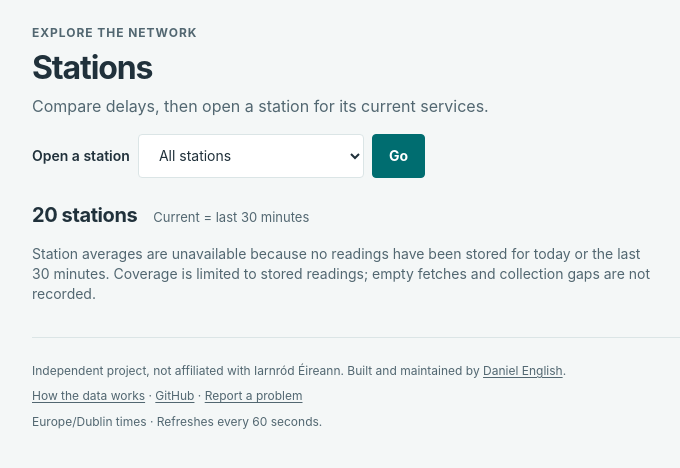
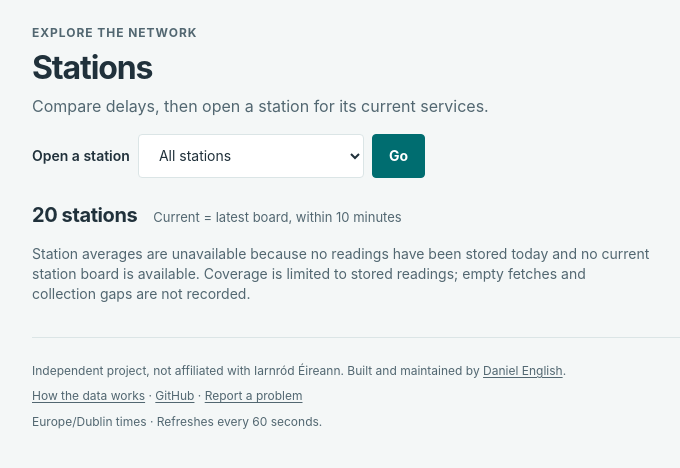
Before and after one commit to DanSom0/irish-rail-tracker, a Flask app: page /stations in a window 1280 px wide. Shown: the part 90-558 px from the top of the page, without its empty margins (58-738 px from the left). Run offline with Flask 3, Linux system fonts and the light colour scheme; data that the repository does not hold is empty.

Commit message:
fix: exclude stale trains from current service views (#28)

```diff
--- a/app/routes.py
+++ b/app/routes.py
@@ -27,6 +27,7 @@ from app.stations import (
 
 dashboard = Blueprint("dashboard", __name__)
 DUBLIN = ZoneInfo("Europe/Dublin")
+CURRENT_WINDOW = timedelta(minutes=10)
 
 
 @dashboard.app_template_filter("station_name")
@@ -61,6 +62,8 @@ def minutes_ago(value):
 
 @dashboard.app_template_filter("age_text")
 def age_text(minutes):
+    if minutes == 0:
+        return "just now"
     for unit, duration in (("day", 1440), ("hour", 60)):
         if minutes >= duration:
             count = minutes // duration
@@ -149,6 +152,13 @@ def _observations():
                Observation.fetched_at.desc(), Observation.id.desc()).subquery().c
 
 
+def _station_fetches(observations):
+    return db.select(
+        observations.station,
+        func.max(observations.fetched_at).label("last_fetch"),
+    ).group_by(observations.station).subquery()
+
+
 def _context(station="", *, strict=False):
     """One grouped query supplies station coverage and current network figures."""
     station = canonical_station(station)
@@ -156,7 +166,12 @@ def _context(station="", *, strict=False):
     now = datetime.now(UTC)
     local_now = now.astimezone(DUBLIN)
     cutoff = now - timedelta(minutes=30)
+    current_cutoff = now - CURRENT_WINDOW
     recent = observations.fetched_at.between(cutoff, now)
+    station_fetches = _station_fetches(observations)
+    current = (observations.fetched_at == station_fetches.c.last_fetch) & (
+        observations.fetched_at >= current_cutoff
+    )
     yesterday = local_now.date() - timedelta(days=1)
     today = observations.train_date == local_now.date().isoformat()
     rows = db.session.execute(db.select(
@@ -164,9 +179,11 @@ def _context(station="", *, strict=False):
         func.count().filter(observations.train_date == yesterday.isoformat()).label("yesterday_readings"),
         func.max(observations.fetched_at).label("last_fetch"),
         func.count().filter(recent).label("readings"),
-        func.avg(observations.delay_minutes).filter(recent).label("average_delay"),
+        func.count().filter(current).label("current_readings"),
+        func.avg(observations.delay_minutes).filter(current).label("average_delay"),
         func.avg(observations.delay_minutes).filter(today).label("today_average"),
-    ).group_by(observations.station).order_by(observations.station)).all()
+    ).join(station_fetches, observations.station == station_fetches.c.station)
+        .group_by(observations.station).order_by(observations.station)).all()
     observed = {row.station: row for row in rows}
     monitored_stations = station_codes(current_app.config["STATION_CODES"])
     configured = set(monitored_stations)
@@ -184,14 +201,15 @@ def _context(station="", *, strict=False):
             "station": code, "monitored": code in configured, "last_fetch": last_fetch,
             "stale": code in configured and service_hours and (last_fetch is None or last_fetch < cutoff),
             "readings": row.readings if row else 0,
+            "current_readings": row.current_readings if row else 0,
             "average_delay": row.average_delay if row else None,
             "today_average": row.today_average if row else None,
         })
     selected = [row for row in rows if row.station == station] if station else [
         row for row in rows if row.station in configured
     ]
-    readings = sum(row.readings for row in selected)
-    active = [row for row in selected if row.readings]
+    readings = sum(row.current_readings for row in selected)
+    active = [row for row in selected if row.current_readings]
     highest_delay = max(active, key=lambda row: row.average_delay, default=None)
     last_updated = max((row.last_fetch for row in selected), default=None)
     coverage = {
@@ -211,9 +229,10 @@ def _context(station="", *, strict=False):
         "stations": stations, "station": station, "station_status": station_status,
         "monitored_stations": monitored_stations,
         "reporting_shortcuts": [code for code in ("CNLLY", "PERSE", "TARA", "HSTON", "GCDK")
-                                if code in configured and code in observed and observed[code].readings],
+                                if code in configured and code in observed
+                                and observed[code].current_readings],
         "any_stored_readings": bool(rows),
-        "has_station_metrics": any(row["readings"] or row["today_average"] is not None
+        "has_station_metrics": any(row["current_readings"] or row["today_average"] is not None
                                    for row in station_status),
         "highest_delay": highest_delay, "last_updated": last_updated,
         "age_minutes": max(0, int((now - last_updated).total_seconds() // 60))
@@ -224,7 +243,8 @@ def _context(station="", *, strict=False):
             "total": int(station in configured) if station else len(configured),
         },
         "service_hours": service_hours, "today": local_now.strftime("%d %b %Y"),
-        "today_date": local_now.date().isoformat(), "cutoff": cutoff, "now": now,
+        "today_date": local_now.date().isoformat(), "current_cutoff": current_cutoff,
+        "now": now,
     }
     current = _train_summary(context, recent=True)
     context["network"].update(
@@ -239,7 +259,12 @@ def _latest_readings(context, *, recent=False):
     observations = _observations()
     query = db.select(*observations)
     if recent:
-        query = query.where(observations.fetched_at >= context["cutoff"])
+        station_fetches = _station_fetches(observations)
+        query = query.join(station_fetches, observations.station == station_fetches.c.station)
+        query = query.where(
+            observations.fetched_at == station_fetches.c.last_fetch,
+            observations.fetched_at >= context["current_cutoff"],
+        )
     else:
         query = query.where(observations.train_date == context.get("report_date", context["today_date"]))
     if context["station"]:
--- a/app/templates/about_data.html
+++ b/app/templates/about_data.html
@@ -8,7 +8,7 @@
   <p>The API's Late field reports delay in minutes. “On time” in the headline means early or no more than 1 minute late. Scheduled times are timetable times, using the arrival time for terminating trains.</p>
   <h2>A last reading, not a confirmed arrival</h2>
   <p>Each new poll replaces the stored reading for that train at that station on that date. The retained value is the last reading before a train leaves the board, not a confirmed arrival delay. A reading can change while the train remains on the board.</p>
-  <p>Network summaries count each train once using its latest reading at a monitored station. Details show the train code and available earlier readings at other stations; they are not a complete poll history or a live train location.</p>
+  <p>Current boards and network figures use only trains in each station’s latest stored poll when it is no more than 10 minutes old. Today’s performance keeps each train’s latest reading for the day, even after it leaves the board. Details show the train code and available earlier readings at other stations; they are not a complete poll history or a live train location.</p>
   <h2>Coverage and gaps</h2>
   <p>A monitored station is up to date when it has any reading in the last 30 minutes. Limited coverage means fewer than all monitored stations have recent readings. Stations with stored data outside the configured list are labelled “Not currently monitored”.</p>
   <p>We do not store empty successful fetches or fetch failures. A gap could reflect no trains on the board, a connection problem, or missing API data; we cannot distinguish these from the stored readings. A network figure describes tracked trains, not the whole railway.</p>
--- a/app/templates/components.html
+++ b/app/templates/components.html
@@ -1,5 +1,5 @@
 {% macro freshness(last_updated, age_minutes) %}
-{% if last_updated %}<p class="freshness"><time datetime="{{ last_updated.isoformat() }}" title="{{ last_updated|dublin_time }}">Updated {{ age_minutes|age_text }} ago · Dublin time</time></p>{% endif %}
+{% if last_updated %}<p class="freshness"><time datetime="{{ last_updated.isoformat() }}" title="{{ last_updated|dublin_time }}">Updated {{ age_minutes|age_text }}{% if age_minutes %} ago{% endif %} · Dublin time</time></p>{% endif %}
 {% endmacro %}
 
 {% macro delay_badge(delay) %}
--- a/app/templates/dashboard.html
+++ b/app/templates/dashboard.html
@@ -8,7 +8,7 @@
   {% if remembered_station %}<a class="forget-station" href="{{ url_for('dashboard.forget_station') }}">Forget my station</a>{% endif %}</p>{% endif %}
 </section>
 <section class="network-card" aria-labelledby="network-heading">
-  <div class="section-heading"><h2 id="network-heading">Last 30 minutes{% if station %} · {{ station|station_name }}{% endif %}</h2></div>
+  <div class="section-heading"><h2 id="network-heading">Current services{% if station %} · {{ station|station_name }}{% endif %}</h2></div>
   {% if network.trains %}
   <dl class="network-metrics">
     <div><dt>On time</dt><dd><strong>{{ '%.0f%%'|format(network.on_time) }}</strong> <span class="sample">Based on {{ network.trains }} train{{ '' if network.trains == 1 else 's' }} · {% if network.total %}Across {{ network.total }} monitored station{{ '' if network.total == 1 else 's' }}{% else %}Not currently monitored{% endif %}</span></dd></div>
--- a/app/templates/station.html
+++ b/app/templates/station.html
@@ -13,7 +13,7 @@
 
   {{ services(pagination['items'], reading_details, station) }}
   {{ pagination_links(pagination, 'dashboard.station_detail', code=station, view=view) }}
-  <details class="note board-note"><summary>About these readings</summary><p>Readings from the last 30 minutes. Scheduled times in Europe/Dublin. {% if view == 'next' %}Upcoming by scheduled time plus reported delay. {% endif %}Starts and terminations are inferred from matching origin and destination names; other readings are calling services.</p></details>
+  <details class="note board-note"><summary>About these readings</summary><p>Latest stored station board, when fetched within the last 10 minutes. Scheduled times in Europe/Dublin. {% if view == 'next' %}Upcoming by scheduled time plus reported delay. {% endif %}Starts and terminations are inferred from matching origin and destination names; other readings are calling services.</p></details>
 </section>
 <p class="note below-card"><a href="{{ url_for('dashboard.route_averages', station=station) }}">Route performance through {{ station|station_name }} →</a></p>
 {{ daily(summary, today) }}
--- a/app/templates/stations.html
+++ b/app/templates/stations.html
@@ -5,13 +5,13 @@
 {{ freshness(last_updated, age_minutes) }}
 {{ station_filter(stations, remembered_station, 'dashboard.stations', 'Open a station', 'Go') }}
 <section class="card" aria-labelledby="stations-heading">
-  <div class="section-heading card-heading"><h2 id="stations-heading">{{ stations|length }} stations</h2><span>Current = last 30 minutes</span></div>
+  <div class="section-heading card-heading"><h2 id="stations-heading">{{ stations|length }} stations</h2><span>Current = latest board, within 10 minutes</span></div>
   {% if has_station_metrics %}<div class="table-scroll" role="region" aria-labelledby="stations-heading" tabindex="0">
     <table class="station-table"><thead><tr><th scope="col">Station</th><th scope="col" class="numeric">Current avg.</th><th scope="col" class="numeric">Today avg.</th></tr></thead><tbody>
-      {% for row in station_status %}<tr><th scope="row"><a href="{{ url_for('dashboard.station_detail', code=row.station) }}">{{ row.station|station_name }} <span aria-hidden="true">→</span></a><small>{{ 'Not currently monitored' if not row.monitored else (row.readings|string + (' recent reading' if row.readings == 1 else ' recent readings')) if row.readings else 'No recent readings' }}</small></th><td class="numeric">{{ row.average_delay|delay_text if row.average_delay is not none else '—' }}</td><td class="numeric">{{ row.today_average|delay_text if row.today_average is not none else '—' }}</td></tr>
+      {% for row in station_status %}<tr><th scope="row"><a href="{{ url_for('dashboard.station_detail', code=row.station) }}">{{ row.station|station_name }} <span aria-hidden="true">→</span></a><small>{{ 'Not currently monitored' if not row.monitored else (row.current_readings|string + (' current service' if row.current_readings == 1 else ' current services')) if row.current_readings else 'No current services' }}</small></th><td class="numeric">{{ row.average_delay|delay_text if row.average_delay is not none else '—' }}</td><td class="numeric">{{ row.today_average|delay_text if row.today_average is not none else '—' }}</td></tr>
       {% endfor %}
     </tbody></table>
   </div>
-{% else %}{{ empty_state("Station averages are unavailable because no readings have been stored for today or the last 30 minutes.") }}{% endif %}
+{% else %}{{ empty_state("Station averages are unavailable because no readings have been stored today and no current station board is available.") }}{% endif %}
 </section>
 {% endblock %}
--- a/app/templates/status.html
+++ b/app/templates/status.html
@@ -6,9 +6,9 @@
 <section class="status-summary card">{{ coverage_label(coverage) }}<p class="note">Reporting means at least one reading in the last 30 minutes. Empty fetches and fetch failures are not stored, so gaps do not tell us whether services are running.</p></section>
 <section class="card" aria-labelledby="status-heading">
   <div class="section-heading card-heading"><h2 id="status-heading">Latest station update</h2><span>Alphabetical by station</span></div>
-  {% if not network.readings %}{{ empty_state("No monitored stations have a reading in the last 30 minutes; the times below show their last stored updates.") }}{% endif %}
+  {% if not coverage.reporting %}{{ empty_state("No monitored stations have a reading in the last 30 minutes; the times below show their last stored updates.") }}{% endif %}
   {% if any_stored_readings %}<ul class="status-list">
-    {% for row in station_status %}<li><a class="station-code" href="{{ url_for('dashboard.station_detail', code=row.station) }}">{{ row.station|station_name }}</a><span class="coverage">{% if not row.monitored %}Not currently monitored{% elif row.readings %}{{ row.readings }} recent reading{{ '' if row.readings == 1 else 's' }}{% elif network.readings %}No recent readings{% endif %}</span><div class="fetch-time">{% if row.last_fetch %}{{ freshness(row.last_fetch, row.last_fetch|minutes_ago) }}{% endif %}</div></li>{% endfor %}
+    {% for row in station_status %}<li><a class="station-code" href="{{ url_for('dashboard.station_detail', code=row.station) }}">{{ row.station|station_name }}</a><span class="coverage">{% if not row.monitored %}Not currently monitored{% elif row.readings %}{{ row.readings }} recent reading{{ '' if row.readings == 1 else 's' }}{% elif coverage.reporting %}No recent readings{% endif %}</span><div class="fetch-time">{% if row.last_fetch %}{{ freshness(row.last_fetch, row.last_fetch|minutes_ago) }}{% endif %}</div></li>{% endfor %}
   </ul>{% endif %}
 </section>
 {% endblock %}
```
Also changed, not shown: tests/test_routes.py (+63 -5 lines).
